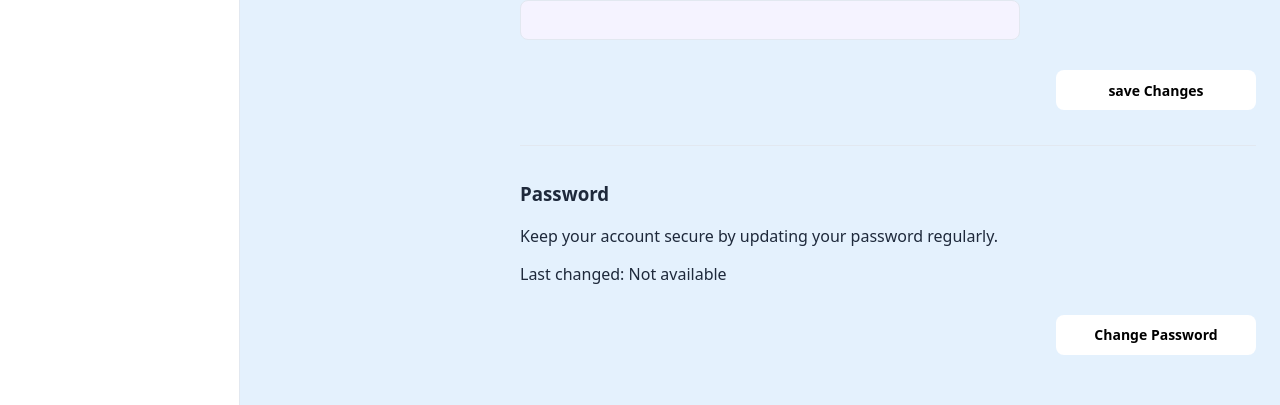
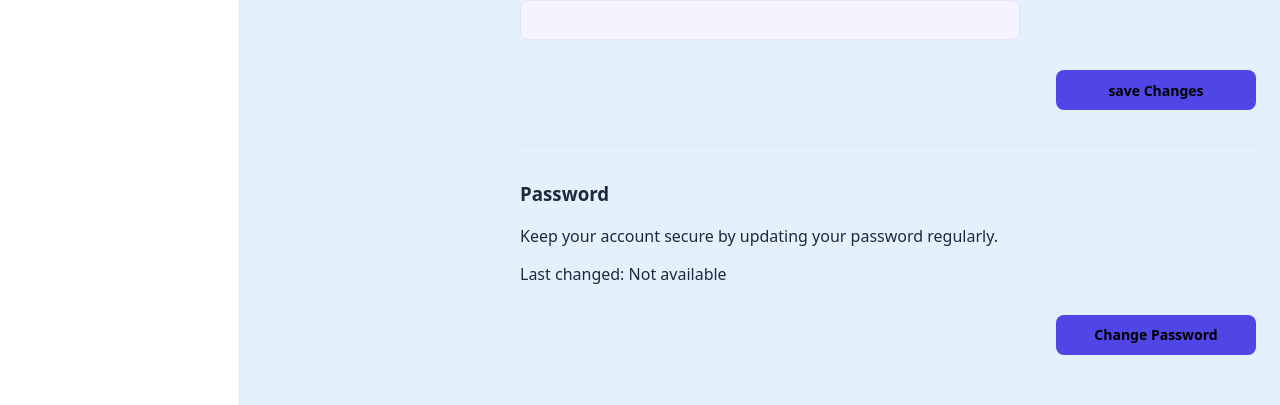
Before and after one commit to maryamparvan/Nexa-Admin-Dashboard, a React (Vite) app: page /Setting in a window 1280 px wide. Shown: the part 354-759 px from the top of the page. Built offline with nearby package versions, Linux system fonts and the light colour scheme; no server answers; sample sign-in values are in the browser's storage.

Commit message:
fix css button2

```diff
--- a/src/App.css
+++ b/src/App.css
@@ -12,6 +12,7 @@
     --makeasread:  #6366f1;
     --colorsvg:  #000004;
     --border: #e2e8f0;
+    --button :#4f46e5;
 }
 
 .dark {
@@ -27,6 +28,7 @@
     --makeasread:  #4e947e;
     --colorsvg:  #ffffff;
     --border:#e2e8f0;
+    --button :#white;
 }
 
 .appDiv {
--- a/src/Components/Pages/Setting/SettingProfile/SettingProfile.css
+++ b/src/Components/Pages/Setting/SettingProfile/SettingProfile.css
@@ -34,7 +34,7 @@
     justify-content: center;
     border: none;
     border-radius: 8px;
-    background-color:white;
+    background-color:var(--button);
     font-size: 14px;
     font-weight: 600;
     cursor: pointer;
@@ -55,7 +55,7 @@
     justify-content: center;
     border: none;
     border-radius: 8px;
-    background-color:white;
+    background-color: var(--button)
     font-size: 14px;
     font-weight: 600;
     cursor: pointer;
```
